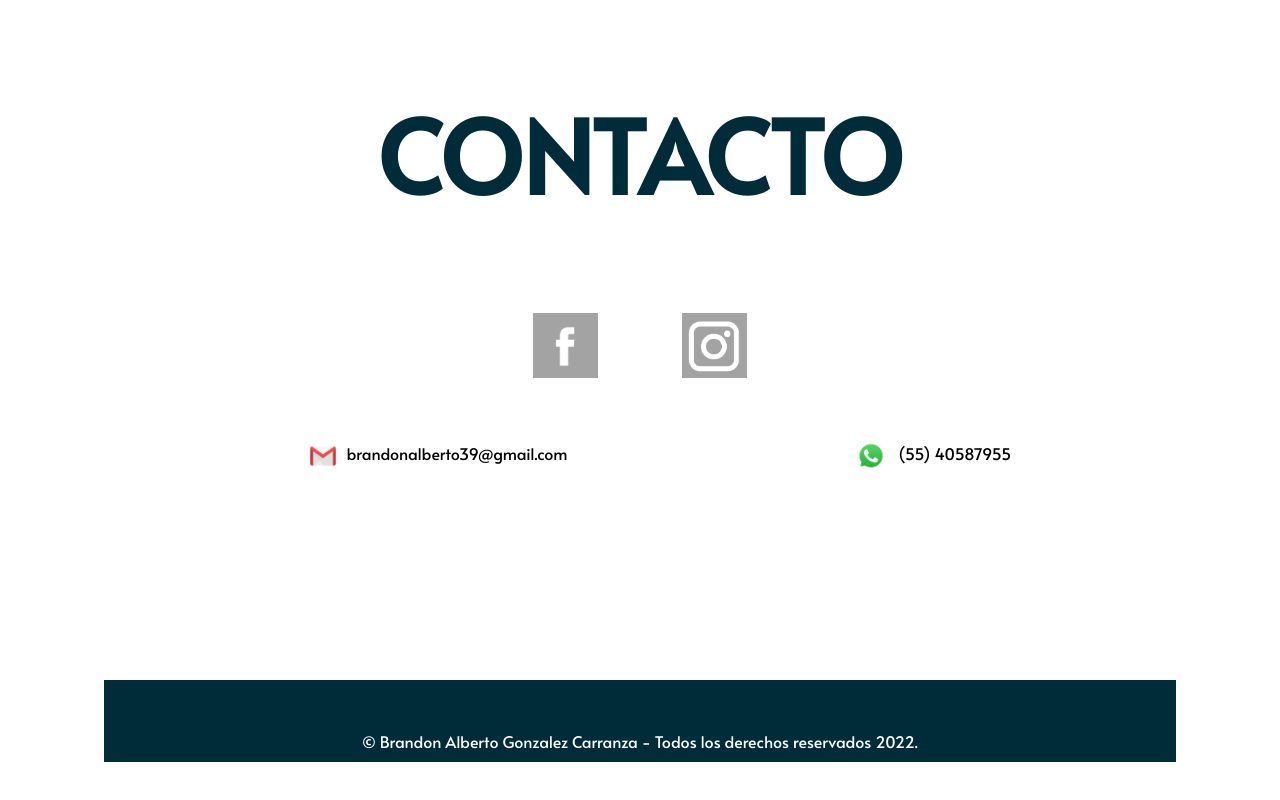
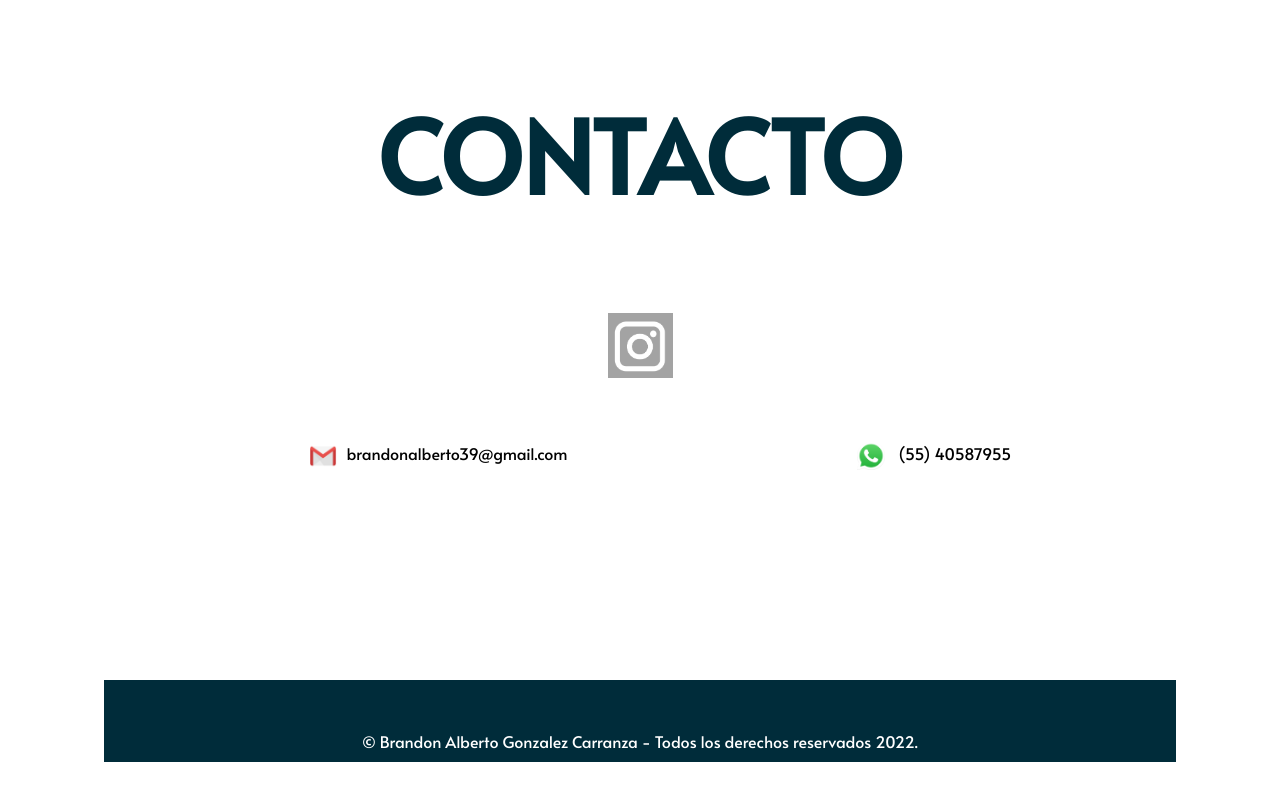
Before and after one commit to BrandonET/brandon-web, a plain HTML site: page index.html in a window 1280 px wide. Shown: the part 4272-5072 px from the top of the page. Drawn offline with Linux system fonts and the light colour scheme.

Commit message:
Update index.html

```diff
--- a/index.html
+++ b/index.html
@@ -76,7 +76,6 @@
 		 <section id="contacto">
 		 	<h3>CONTACTO</h3>
 			<section id="contacto">
-					<a href="https://www.facebook.com/BrandonAlberto.ET/" target="_blank"><img src="img/facebook.png" alt="fb" width="65" height="65"></a>
 		 			<a href="https://www.instagram.com/brandon_et39/" target="_blank"><img src="img/instagram.png" alt="ig" width="65" height="65"></a>
 				<div class="info">
 					<div class="mail"><img src="img/gmail.png" alt="gm">brandonalberto39@gmail.com</div>
```
